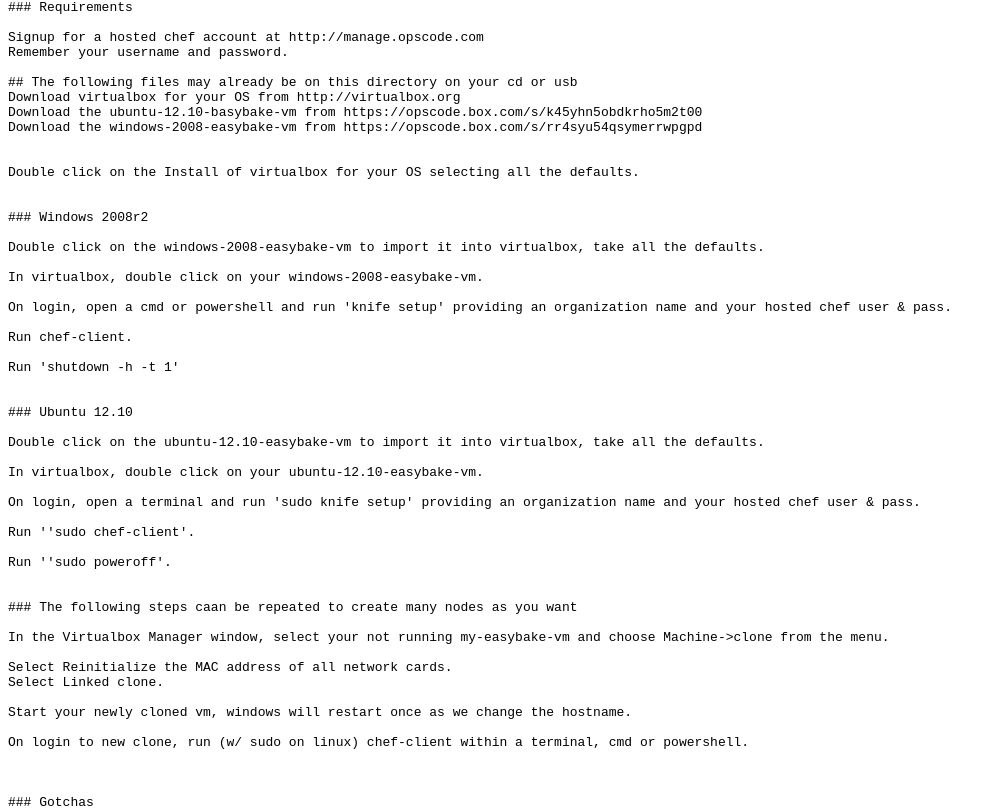
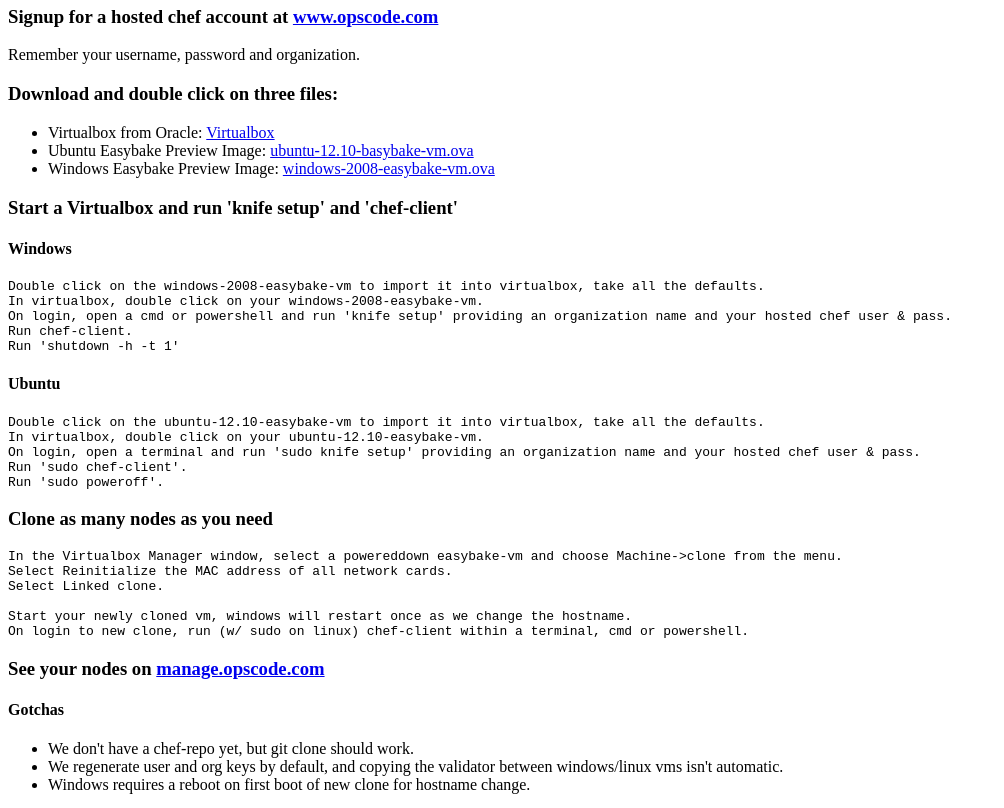
Before and after one commit to codecan/cd, a plain HTML site: page index.html in a window 1280 px wide. Shown: the part 336-1144 px from the top of the page, without its empty margins (0-1004 px from the left). Drawn offline with Linux system fonts and the light colour scheme.

Commit message:
Update index.html

```diff
--- a/index.html
+++ b/index.html
@@ -1,67 +1,64 @@
 <iframe width="560" height="315" src="http://www.youtube.com/embed/ocIqmA1hf7s" frameborder="0" allowfullscreen></iframe>
-<pre>
-### Requirements
 
-Signup for a hosted chef account at http://manage.opscode.com
-Remember your username and password.
+<h3>
+  Signup for a hosted chef account at <a href="http://www.opscode.com">www.opscode.com</a>
+</h3>
 
-## The following files may already be on this directory on your cd or usb
-Download virtualbox for your OS from http://virtualbox.org
-Download the ubuntu-12.10-basybake-vm from https://opscode.box.com/s/k45yhn5obdkrho5m2t00
-Download the windows-2008-easybake-vm from https://opscode.box.com/s/rr4syu54qsymerrwpgpd
+<p>
+  Remember your username, password and organization.
+</p>
+
+<h3>
+  Download and double click on three files:
+</h3>
+
+<ul>
+  <li>Virtualbox from Oracle: <a href="https://www.virtualbox.org/wiki/Downloads">Virtualbox</a></li>
+  <li>Ubuntu Easybake Preview Image: <a href="https://opscode.box.com/shared/static/k45yhn5obdkrho5m2t00.ova">ubuntu-12.10-basybake-vm.ova</a></li>
+  <li>Windows Easybake Preview Image: <a href="https://opscode.box.com/shared/static/rr4syu54qsymerrwpgpd.ova">windows-2008-easybake-vm.ova</a></li>
+</ul>
+
+<h3>
+  Start a Virtualbox and run 'knife setup' and 'chef-client'
+</h3>
 
 
-Double click on the Install of virtualbox for your OS selecting all the defaults.
+<h4>Windows</h4>
+<pre>
+Double click on the windows-2008-easybake-vm to import it into virtualbox, take all the defaults.
+In virtualbox, double click on your windows-2008-easybake-vm.
+On login, open a cmd or powershell and run 'knife setup' providing an organization name and your hosted chef user & pass.
+Run chef-client.
+Run 'shutdown -h -t 1'
+</pre>
 
+<h4>Ubuntu</h4>
+<pre>
+Double click on the ubuntu-12.10-easybake-vm to import it into virtualbox, take all the defaults.
+In virtualbox, double click on your ubuntu-12.10-easybake-vm.
+On login, open a terminal and run 'sudo knife setup' providing an organization name and your hosted chef user & pass.
+Run 'sudo chef-client'.
+Run 'sudo poweroff'.
+</pre>
 
-### Windows 2008r2
+<h3>Clone as many nodes as you need</h3>
 
-Double click on the windows-2008-easybake-vm to import it into virtualbox, take all the defaults.
-
-In virtualbox, double click on your windows-2008-easybake-vm.
-
-On login, open a cmd or powershell and run 'knife setup' providing an organization name and your hosted chef user & pass.
-
-Run chef-client.
-
-Run 'shutdown -h -t 1'
-
-
-### Ubuntu 12.10
-
-Double click on the ubuntu-12.10-easybake-vm to import it into virtualbox, take all the defaults.
-
-In virtualbox, double click on your ubuntu-12.10-easybake-vm.
-
-On login, open a terminal and run 'sudo knife setup' providing an organization name and your hosted chef user & pass.
-
-Run ''sudo chef-client'.
-
-Run ''sudo poweroff'.
-
-
-### The following steps caan be repeated to create many nodes as you want
-
-In the Virtualbox Manager window, select your not running my-easybake-vm and choose Machine->clone from the menu.
-
+<pre>
+In the Virtualbox Manager window, select a powereddown easybake-vm and choose Machine->clone from the menu.
 Select Reinitialize the MAC address of all network cards.
 Select Linked clone.
 
 Start your newly cloned vm, windows will restart once as we change the hostname.
+On login to new clone, run (w/ sudo on linux) chef-client within a terminal, cmd or powershell.
+</pre>
 
-On login to new clone, run (w/ sudo on linux) chef-client within a terminal, cmd or powershell.
+<h3>See your nodes on <a href="http://manage.opscode.com">manage.opscode.com</a></h3>
 
-
-
-### Gotchas
-
-We don't have a chef-repo yet, but git clone should work.
-
-We regenerate user and org keys by default, and copying the validator between windows/linux vms isn't automatic.
-
-Windows requires a reboot on first boot of new clone for hostname change.
-
-
-Goto manage.opscode.com and see all your windows  and linux nodes.
-
-</pre>
+<h4>Gotchas</h4>
+<ul>
+  <li>We don't have a chef-repo yet, but git clone should work.</li>
+  <li>We regenerate user and org keys by default, and copying the validator between windows/linux vms isn't automatic.
+</li>
+  <li>Windows requires a reboot on first boot of new clone for hostname change.
+</li>
+</ul>
```
